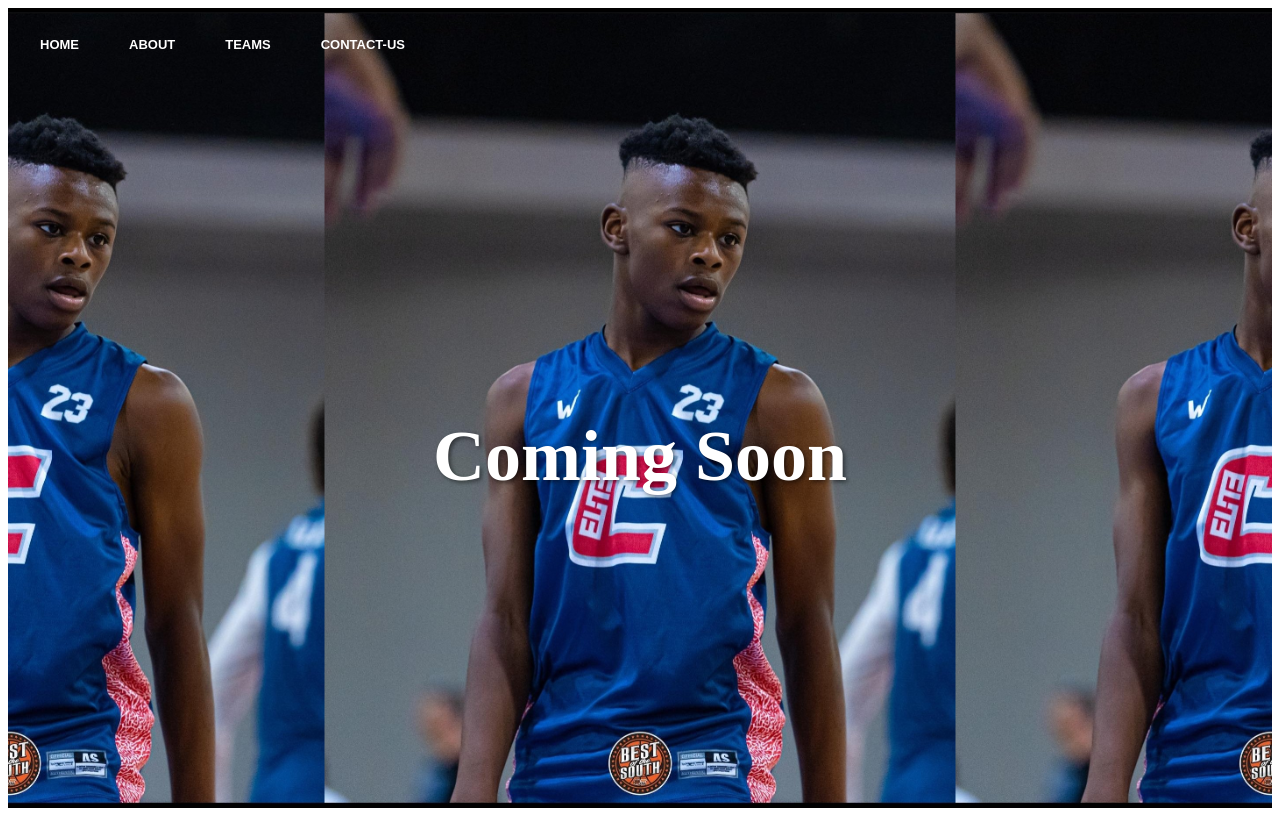
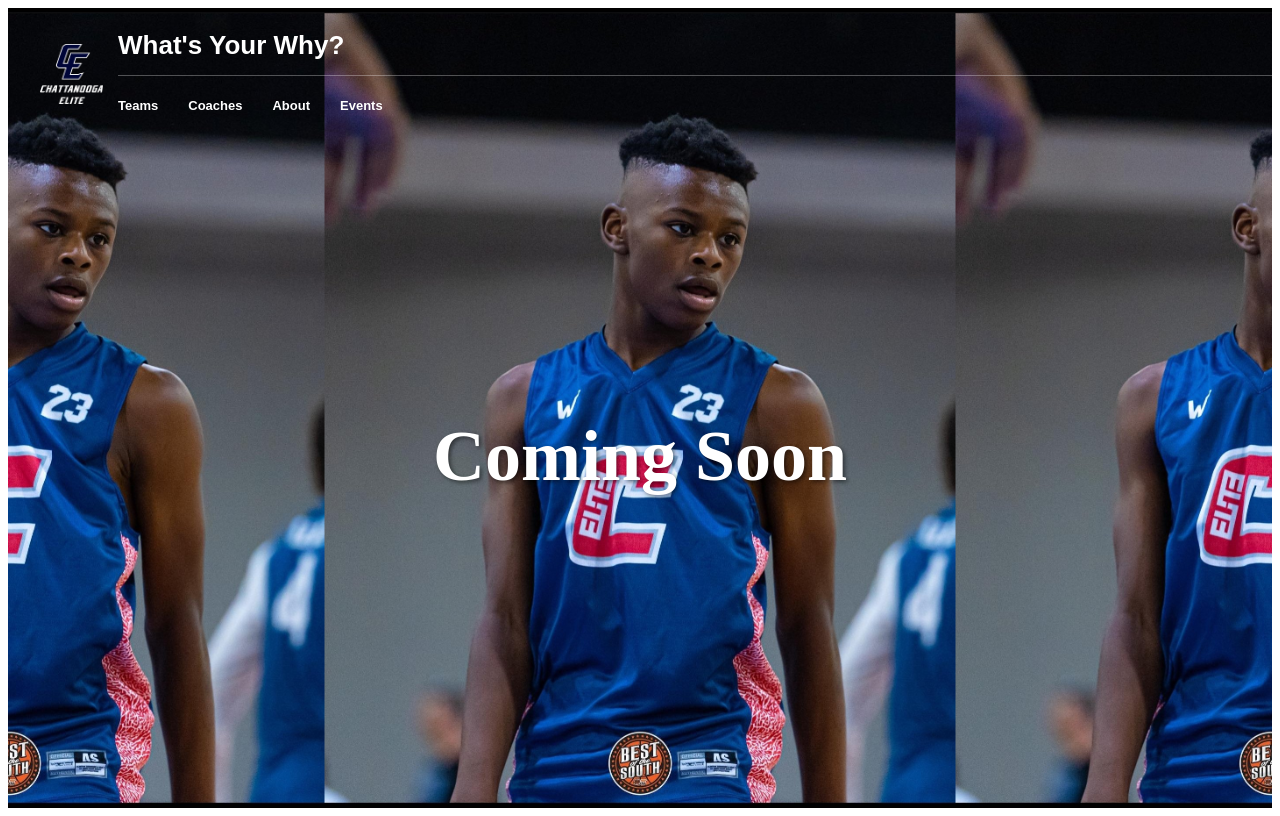
Before and after one commit to mbryant1988/chattelitehoops, a Vue app: page / in a window 1280 px wide. Built offline with nearby package versions, Linux system fonts and the light colour scheme.

Commit message:
nav updates

```diff
--- a/src/components/AppNavbar.vue
+++ b/src/components/AppNavbar.vue
@@ -1,16 +1,28 @@
 <template>
   <nav :class="{ 'navbar-scrolled': isScrolled }">
     <div class="nav-container">
-      <router-link class="nav-link" to="/">HOME</router-link>
-      <router-link class="nav-link" to="/about">ABOUT</router-link>
-      <router-link class="nav-link" to="/teams">TEAMS</router-link>
-      <router-link class="nav-link" to="/contact">CONTACT-US</router-link>
-
-
-      <!-- Add more links as needed -->
+      <div class="nav-logo">
+        <!-- Add your logo here -->
+        <img src="@assets/logo.png" alt="Logo" class="logo-image">
+      </div>
+      <div class="nav-content">
+        <div class="nav-top">
+          <router-link to="/" class="nav-link">What's Your Why?</router-link>
+        </div>
+        <div class="nav-divider"></div>
+        <div class="nav-bottom">
+          <router-link to="/teams" class="nav-link">Teams</router-link>
+          <router-link to="/coaches" class="nav-link">Coaches</router-link>
+          <router-link to="/about" class="nav-link">About</router-link>
+          <router-link to="/events" class="nav-link">Events</router-link>
+        </div>
+      </div>
     </div>
   </nav>
 </template>
+
+<!-- The rest of the script and style sections remain the same -->
+
 
 <script>
 export default {
@@ -53,44 +65,58 @@ nav {
   max-width: 1240px;
   margin: 0 auto;
   display: flex;
-  justify-content: flex-start;
+  justify-content: space-between;
+  align-items: center; /* Vertically center items */
 }
 
-.nav-top {
+.nav-logo {
+  /* Remove flex: 1; to allow the logo to take its natural width */
+}
+
+.logo-image {
+  height: 60px; /* Set the height of the logo as needed */
+  /* Add any other styles for the logo here */
+}
+
+.nav-content {
+  flex: 1;
   display: flex;
-  justify-content: flex-start; /* Align content to the start (left) */
-  align-items: center;
-  padding-bottom: 10px; /* Add some space at the bottom of the top section */
+  flex-direction: column;
+  align-items: flex-start;
+}
+
+.nav-top,
+.nav-bottom {
+  /* Remove flex: 2; to allow these sections to take their natural width */
+  /* flex: 2; */
 }
 
 .nav-divider {
-  height: 1px;
+  /* Remove height: 100%; and set a fixed height for the divider */
+  height: 1px; /* Adjust the height as needed */
   width: 100%;
   background-color: rgba(255, 255, 255, 0.3);
-  margin: 10px 0; /* Add some space above and below the divider */
-}
+  margin: 5px 15px; /* Add some space above and below the divider */
 
-.logo {
-  max-height: 50px; /* Adjust logo height as needed */
-  /* Add any other styles for the logo here */
+
 }
 
 .nav-link {
   font-size: 13px;
   font-weight: 700;
-  line-height: 50px;
   color: white;
   text-decoration: none;
   transition: color 0.3s ease;
   font-family: 'Montserrat', sans-serif;
-  padding-right: 50px;
-}
-
-.nav-link:last-child {
-  padding-right: 0;
+  padding: 0 15px;
+  line-height: 50px;
 }
 
 .nav-link:hover {
   color: red;
 }
+
+.nav-top .nav-link {
+  font-size: 26px; /* Adjust the font size as needed */
+}
 </style>
--- a/vue.config.js
+++ b/vue.config.js
@@ -1,4 +1,12 @@
-const { defineConfig } = require('@vue/cli-service')
+const { defineConfig } = require("@vue/cli-service");
 module.exports = defineConfig({
-  transpileDependencies: true
-})
+  transpileDependencies: true,
+  configureWebpack: {
+    resolve: {
+      alias: {
+        "@": require("path").resolve(__dirname, "src"),
+        "@assets": require("path").resolve(__dirname, "src/assets"),
+      },
+    },
+  },
+});
```
Also changed, not shown: src/assets/logo.png, src/assets/vuelogo.png (added).
